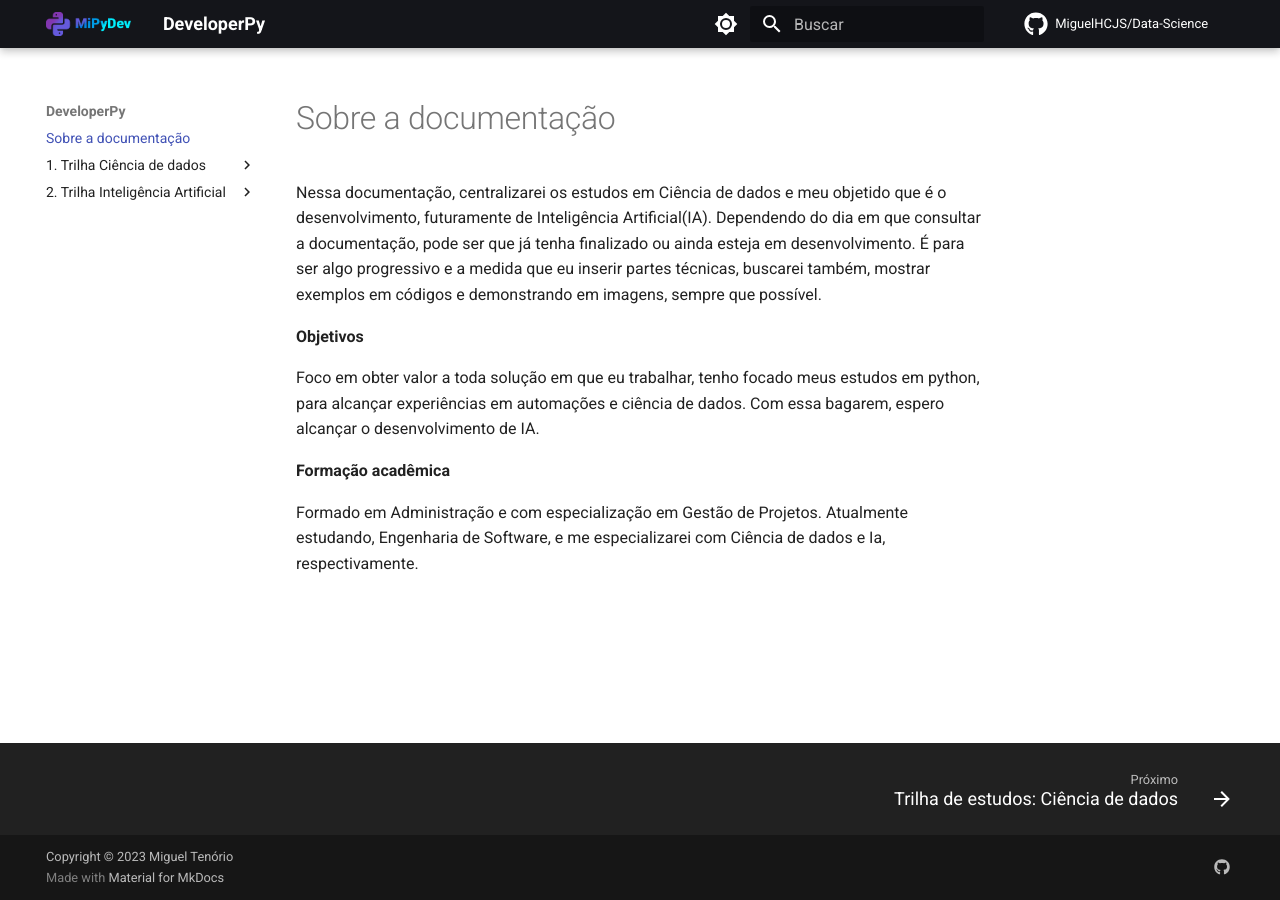
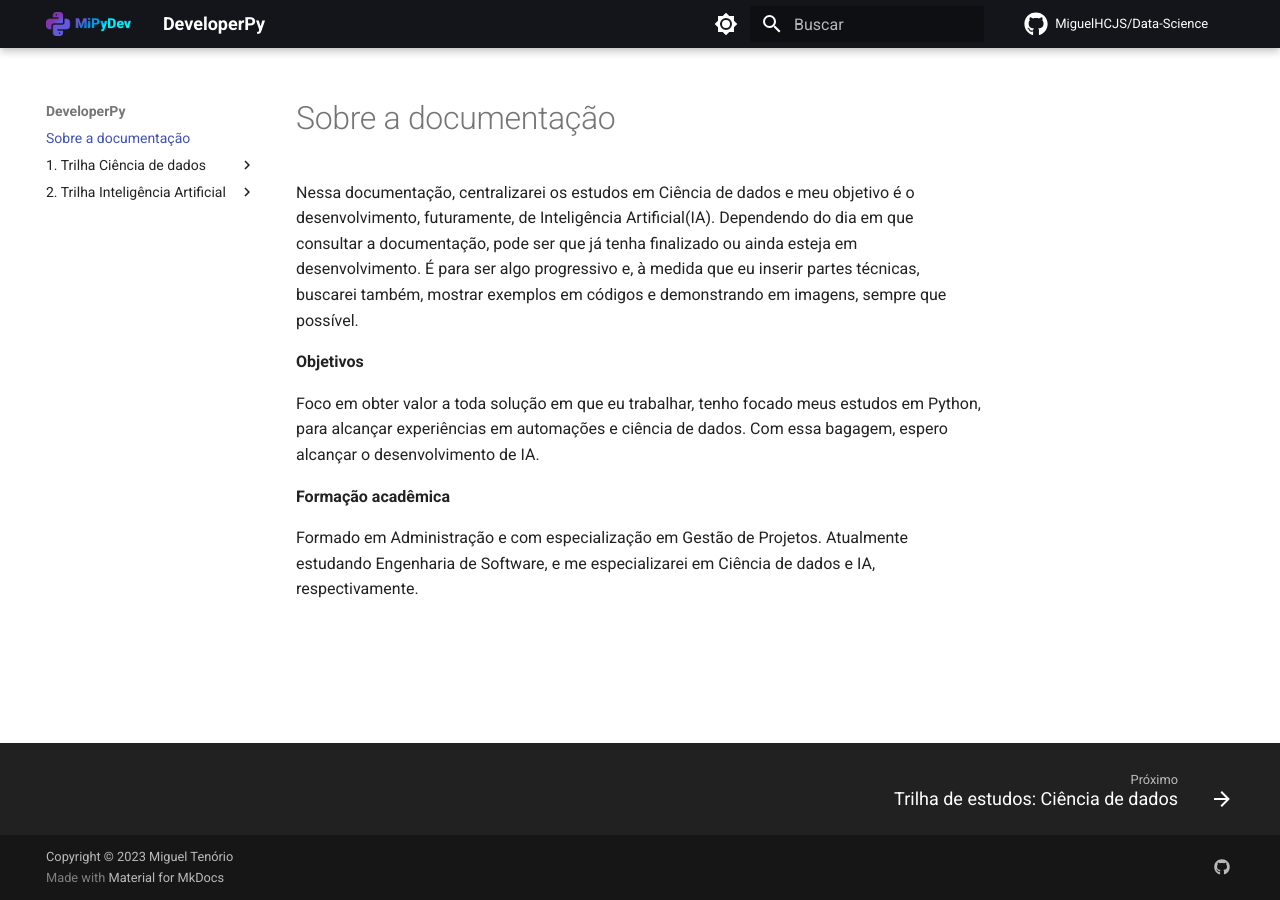
Before and after one commit to MiguelHCJS/Data-Science, an MkDocs documentation site: the page built from docs/index.md, in a window 1280 px wide. Built offline with MkDocs 1.6.1 and Material for MkDocs 9.7.7, drawn with Linux system fonts in a browser that asks for light colours; comment, search, counter and statistics services are not loaded.

Commit message:
[docs]: documentar estudos

```diff
--- a/docs/index.md
+++ b/docs/index.md
@@ -1,13 +1,11 @@
 # Sobre a documentação
 
-Nessa documentação, centralizarei os estudos em Ciência de dados e meu objetido que é o desenvolvimento, futuramente de Inteligência Artificial(IA). Dependendo do dia em que consultar a documentação, pode ser que já tenha finalizado ou ainda esteja em desenvolvimento. É para ser algo progressivo e a medida que eu inserir partes técnicas, buscarei também, mostrar exemplos em códigos e demonstrando em imagens, sempre que possível.
+Nessa documentação, centralizarei os estudos em Ciência de dados e meu objetivo é o desenvolvimento, futuramente, de Inteligência Artificial(IA). Dependendo do dia em que consultar a documentação, pode ser que já tenha finalizado ou ainda esteja em desenvolvimento. É para ser algo progressivo e, à medida que eu inserir partes técnicas, buscarei também, mostrar exemplos em códigos e demonstrando em imagens, sempre que possível.
 
 **Objetivos**
 
-Foco em obter valor a toda solução em que eu trabalhar, tenho focado meus estudos em python,
-para alcançar experiências em automações e ciência de dados. Com essa bagarem, espero alcançar o desenvolvimento de IA.
+Foco em obter valor a toda solução em que eu trabalhar, tenho focado meus estudos em Python, para alcançar experiências em automações e ciência de dados. Com essa bagagem, espero alcançar o desenvolvimento de IA.
 
 **Formação acadêmica**
 
-Formado em Administração e com especialização em Gestão de Projetos. Atualmente estudando,
-Engenharia de Software, e me especializarei com Ciência de dados e Ia, respectivamente.
+Formado em Administração e com especialização em Gestão de Projetos. Atualmente estudando Engenharia de Software, e me especializarei em Ciência de dados e IA, respectivamente.
```
Also changed, not shown: 2 other files.
